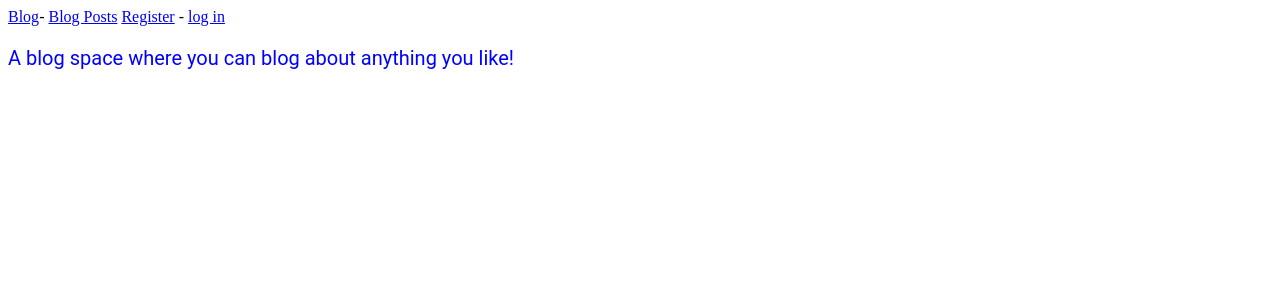
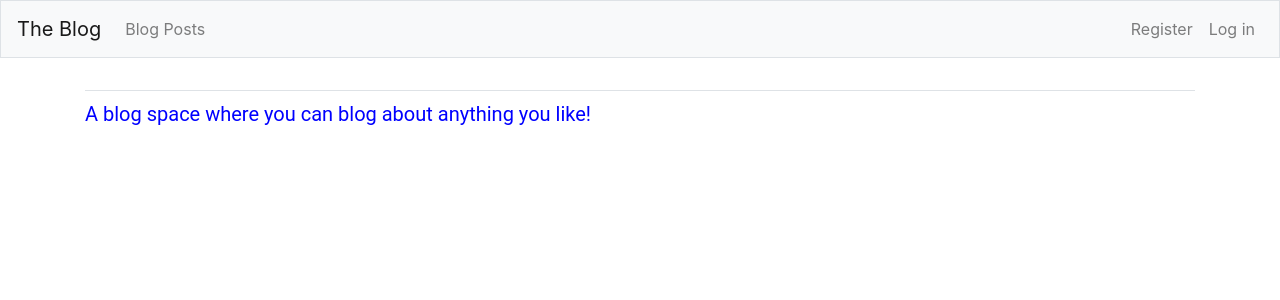
Before and after one commit to Esfekia/Blog, a Django app: template blogs/templates/blogs/index.html in a window 1280 px wide. Shown: the top 300 px of the page. Run offline with Django 4.2, Linux system fonts and the light colour scheme; the template is opened without the code that fills it, so the values that code supplies are empty; some libraries are stand-ins or nearby versions.

Commit message:
Navigation bar at top of main page has been styled using bootstrap4.

```diff
--- a/blogs/templates/blogs/base.html
+++ b/blogs/templates/blogs/base.html
@@ -1,14 +1,61 @@
-<p>
-    <a href="{% url 'blogs:index' %}">Blog</a>-
-    <a href="{% url 'blogs:blogposts' %}">Blog Posts</a>
-    {% if user.is_authenticated %}
-    Hello, {{ user.username }}.
-    <a href="{% url 'users:logout' %}">Log out</a>
-    {% else %}
-    <a href="{% url 'users:register' %}">Register</a> -
-    <a href="{% url 'users:login' %}">log in</a>
-    {% endif %}
-</p>
+{% load bootstrap4 %}
 
-{% block content %}
-{% endblock content %}
+<!doctype html>
+<html lang="en">
+
+<head>
+    <meta charset="utf-8">
+    <meta name="viewport" content="width=device-width, initial-scale =1" , shrink-to-fit=no">
+    <title> The Blog </title>
+
+    {% bootstrap_css %}
+    {% bootstrap_javascript jquery='full' %}
+</head>
+
+<body>
+    <nav class="navbar navbar-expand-md navbar-light bg-light mb-4 border">
+        <a class="navbar-brand" href="{% url 'blogs:index' %}"> The Blog</a>
+
+        <button class="navbar-toggler" tupe="button" data-toggle="collapse" data-target="#navbarCollapse"
+            aria-controls="navbarCollapse" aria-expanded="False" aria-label="Toggle navigation">
+            <span class="navbar-toggler-icon"></span>
+        </button>
+        <div class="collapse navbar-collapse" id="navbarCollapse">
+            <ul class="navbar-nav mr-auto">
+                <li class="nav-item">
+                    <a class="nav-link" href "{% url 'blogs:blogposts' %}">Blog Posts</a>
+                </li>
+            </ul>
+            <ul class="navbar-nav ml-auto">
+                {% if user.is_authenticated %}
+                <li class="nav-item">
+                    <span class="navbar-text" }">Hello, {{ user.username }}!</span>
+                </li>
+                <li class="nav-item">
+                    <a class="nav-link" href="{% url 'users:logout' %}"> Log out</a>
+                </li>
+                {% else %}
+                <li class="nav-item">
+                    <a class="nav-link" href="{% url 'users:register' %}">Register</a>
+                </li>
+                <li class="nav-item">
+                    <a class="nav-link" href="{% url 'users:login' %}">Log in</a>
+                </li>
+                {% endif %}
+            </ul>
+        </div>
+
+    </nav>
+
+    <main role="main" class="container">
+        <div class="pb-2 mb-2 border-bottom">
+            {% block page_header %}{% endblock page_header %}
+        </div>
+        <div>
+            {% block content %}{% endblock content %}
+        </div>
+    </main>
+
+</body>
+
+</html>
```
Also changed, not shown: blogs/templates/blogs/base_old.html (added, +15 -0 lines), 6 other files.
